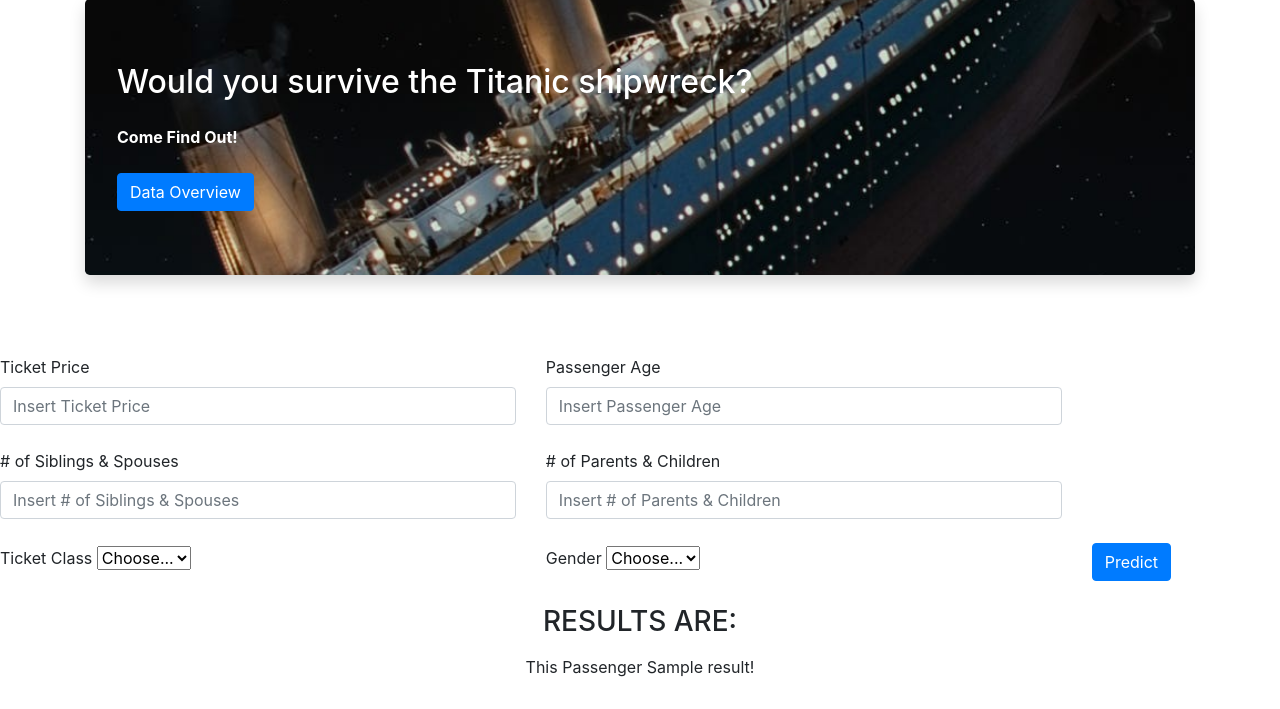
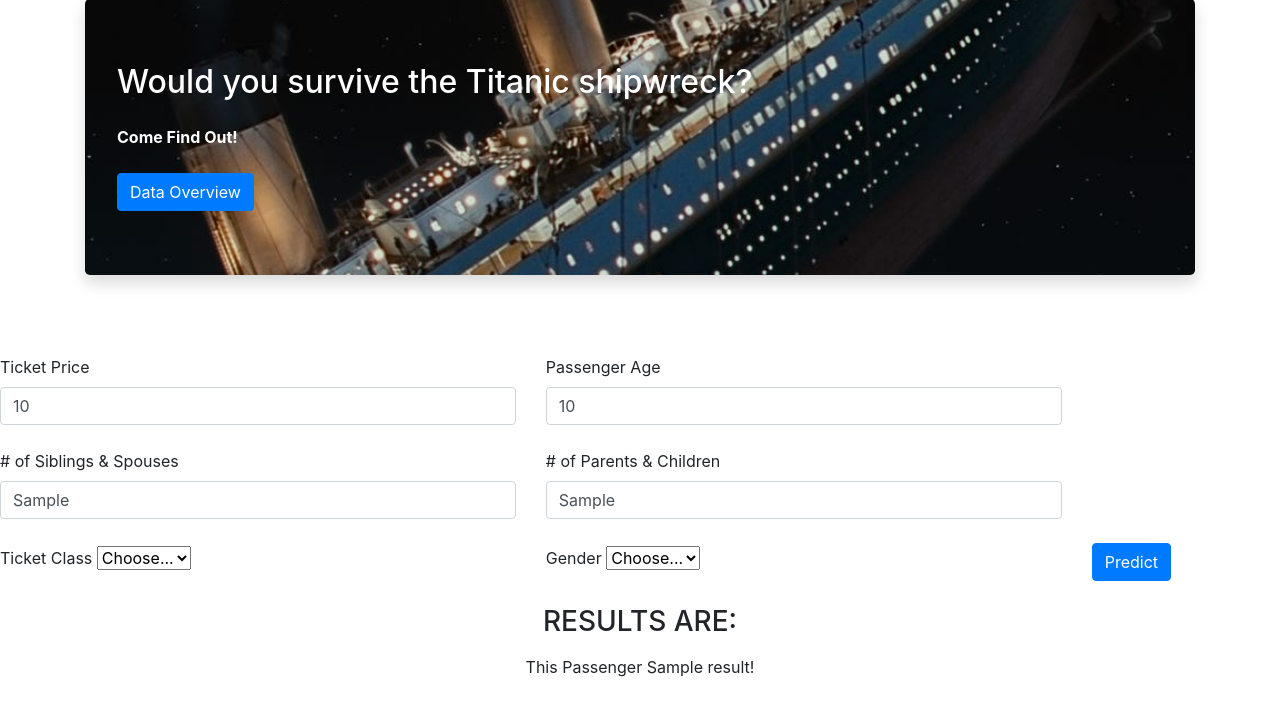
Before and after one commit to GVAlonzo/Project3-T4, a Flask app: template templates/index.html in a window 1280 px wide. Shown: the part 49-758 px from the top of the page. Run offline with Flask 2, Linux system fonts and the light colour scheme; the template is opened without the code that fills it: most values are stand-ins (such as "Sample title", 1, 10 or a date in 2020); parts of the project's set-up code (start-up, migrations or seed data) failed here and were passed over; some libraries are stand-ins or nearby versions.

Commit message:
Updated index.html for returned values from flask

```diff
--- a/templates/index.html
+++ b/templates/index.html
@@ -30,28 +30,28 @@
       <div class="col-sm-5">
         <label class="visually-hidden" for="specificSizeInputName">Ticket Price</label>
         <!-- This is the first input box -->
-        <input type="text" class="form-control" id="ticketPrice" placeholder="Insert Ticket Price" name="price" required="required">
+        <input type="text" class="form-control" id="ticketPrice" placeholder="Insert Ticket Price" name="price" required="required" {% if ticketPrice %} value={{ticketPrice}} {% endif %}>
         <br>
       </div>
 
       <div class="col-sm-5">
         <label class="visually-hidden" for="specificSizeInputName">Passenger Age</label>
         <!-- This is the second input box -->
-        <input type="text" class="form-control" id="passengerAge" placeholder="Insert Passenger Age" name="age" required="required">
+        <input type="text" class="form-control" id="passengerAge" placeholder="Insert Passenger Age" name="age" required="required" {% if passengerAge %} value={{passengerAge}} {% endif %}>
         <br>
       </div>
 
       <div class="col-sm-5">
         <label class="visually-hidden" for="specificSizeInputName"># of Siblings & Spouses</label>
         <!-- This is the third input box -->
-        <input type="text" class="form-control" id="siblingsSpouses" placeholder="Insert # of Siblings & Spouses" name="sibsp" required="required">
+        <input type="text" class="form-control" id="siblingsSpouses" placeholder="Insert # of Siblings & Spouses" name="sibsp" required="required" {% if singblingsSpouses %} value={{singblingsSpouses}} {% endif %}>
         <br>
       </div>
 
       <div class="col-sm-5">
         <label class="visually-hidden" for="specificSizeInputName"># of Parents & Children</label>
         <!-- This is the fourth input box -->
-        <input type="text" class="form-control" id="parentsChildren" placeholder="Insert # of Parents & Children" name="parch" required="required">
+        <input type="text" class="form-control" id="parentsChildren" placeholder="Insert # of Parents & Children" name="parch" required="required" {% if parentsChildren %} value={{parentsChildren}} {% endif %}>
         <br>
       </div>
 
@@ -59,6 +59,7 @@
         <label class="visually-hidden" for="specificSizeSelect">Ticket Class</label>
         <!-- This is the first drop down box -->
         <select class="form-select" id="ticketClass" name="class" required>
+        <!-- <select class="form-select" id="ticketClass" name="class" {% if ticketClass %} value={{ticketClass}} {% endif %} required></select> -->
           <option value="">Choose...</option>
           <option value="1">First</option>
           <option value="2">Second</option>
@@ -69,7 +70,9 @@
       <div class="col-sm-5">
         <label class="visually-hidden" for="specificSizeSelect">Gender</label>
         <!-- This is the second drop down box -->
-        <select class="form-select" id="genderMF" name="gender" required>
+        <select class="form-select" id="genderMF" name="gender" required="required">
+        <!-- <select class="form-select" id="genderMF" name="gender" required="required" {% if genderMF %} value={{genderMF}} {% endif %}> -->
+        <!-- <select class="form-select" id="genderMF" name="gender" {% if genderMF %} value="1" {% endif %}> -->
           <option value="">Choose...</option>
           <option value="1">Female</option>
           <option value="0">Male</option>
--- a/templates/overview.html
+++ b/templates/overview.html
@@ -15,7 +15,7 @@
 
 <body>
   <div class="container py-5">
-      <div class="jumbotron text-white jumbotron-image shadow" style="background-image: url('static/images/titanic2.jpg');">
+      <div class="jumbotron text-white jumbotron-image shadow" style="background-image: url('static/images/Titanic2.jpg');">
         <h2 class="mb-4">
           Would you survive the Titanic shipwreck?
         </h2>
```
